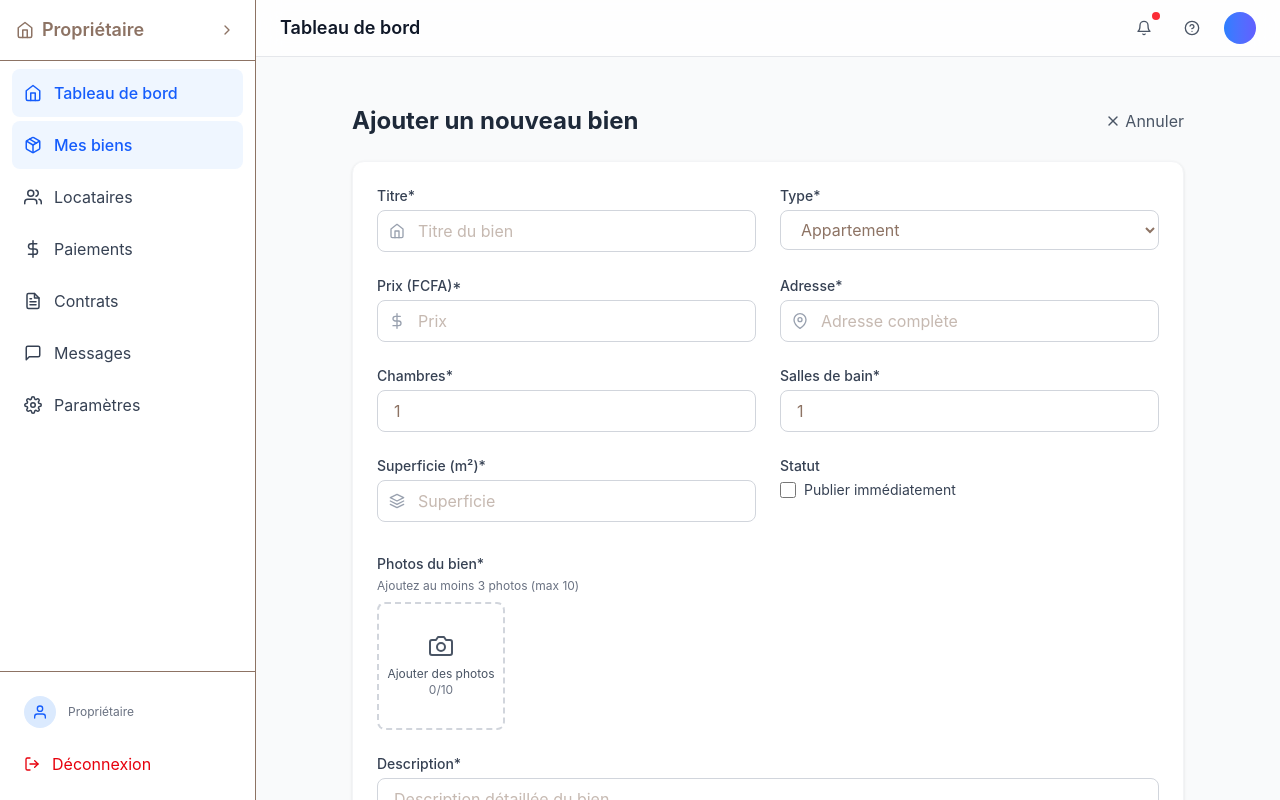
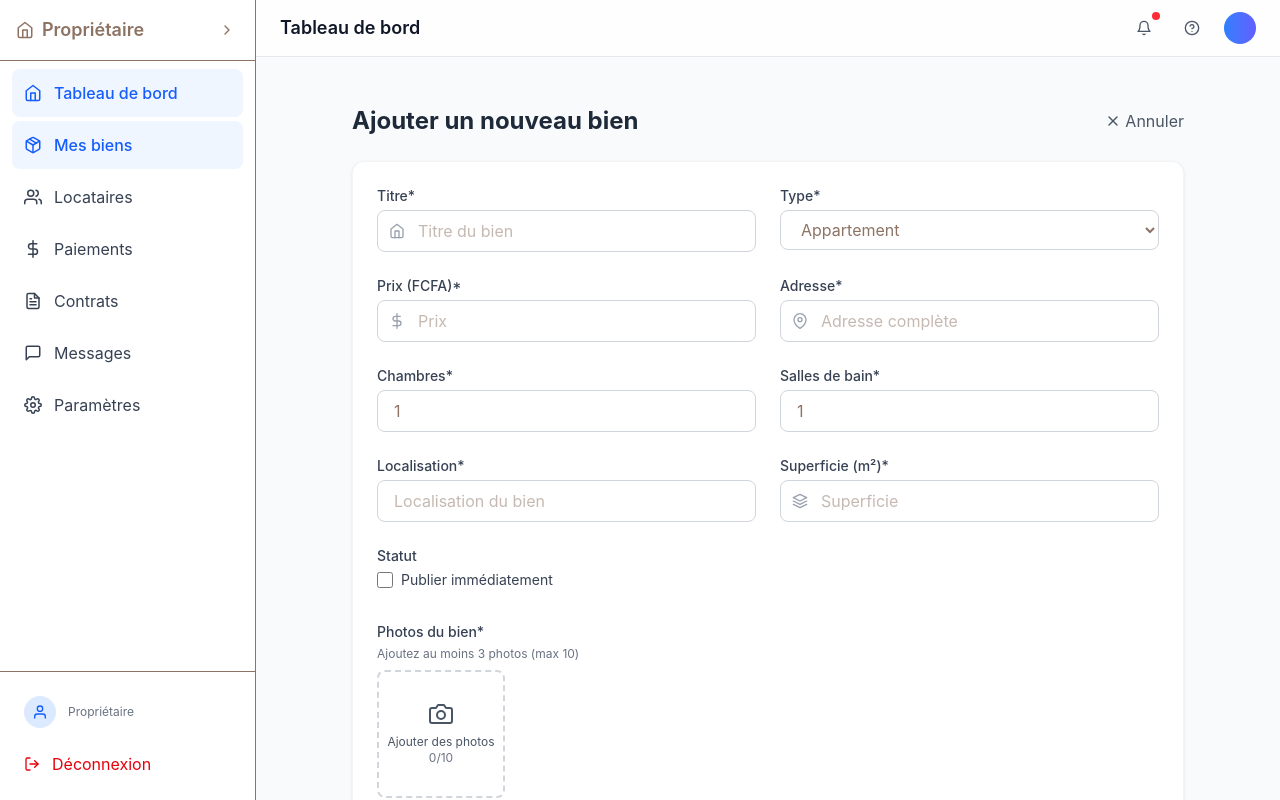
Before and after one commit to Gestion-Immobiliere/Projet_UML, a Next.js app: page /dashboard/owner/properties/create in a window 1280 px wide. Built offline with nearby package versions, Linux system fonts and the light colour scheme.

Commit message:
Ajout de la localisation

```diff
--- a/app/dashboard/owner/properties/create/page.jsx
+++ b/app/dashboard/owner/properties/create/page.jsx
@@ -28,6 +28,7 @@ export default function CreatePropertyPage() {
     nombreSalleBains: 1,
     surface: '',
     statut: false,
+    localisation: '',
     images: []
   });
   const [uploading, setUploading] = useState(false);
@@ -116,6 +117,7 @@ export default function CreatePropertyPage() {
       form.append('adresse', formData.adresse);
       form.append('nombreChambres', formData.nombreChambres);
       form.append('nombreSalleBains', formData.nombreSalleBains);
+       form.append('localisation', formData.localisation);
       form.append('surface', formData.surface);
       form.append('statut', formData.statut ? '1' : '0');
       formData.images.forEach((file, index) => {
@@ -262,10 +264,23 @@ export default function CreatePropertyPage() {
                 name="nombreSalleBains"
                 value={formData.nombreSalleBains}
                 onChange={handleChange}
-                min="1"
                 className="w-full border border-gray-300 rounded-lg px-4 py-2 focus:ring-2 focus:ring-blue-500 focus:border-blue-500"
                 required
               />
+            </div>
+
+            <div className="space-y-1">
+              <label className="block text-sm font-medium text-gray-700">Localisation*</label>
+                <input
+                  type="text"
+                  name="localisation"
+                  value={formData.localisation}
+                  onChange={handleChange}
+                  min="1"
+                  className="w-full border border-gray-300 rounded-lg px-4 py-2 focus:ring-2 focus:ring-blue-500 focus:border-blue-500"
+                  placeholder="Localisation du bien"
+                  required
+                />
             </div>
 
             <div className="space-y-1">
```
